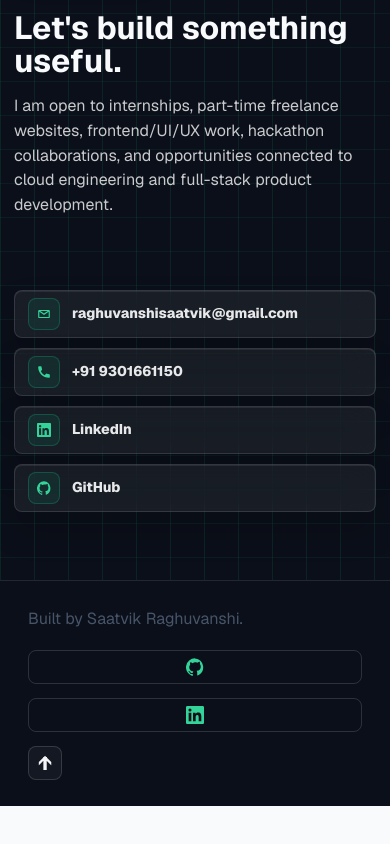
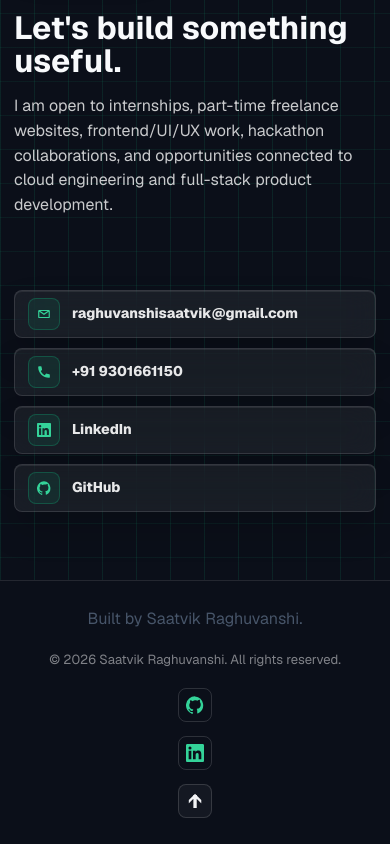
Before and after one commit to saatvikraghuvanshi-lab/Portfolio, a plain HTML site: page index.html in a window 390 px wide. Shown: the part 9256-10100 px from the top of the page. Before the commit the page ends 10062 px from the top, so only its background shows below. Drawn offline with nearby package versions, Linux system fonts and the light colour scheme.

Commit message:
Add footer copyright

```diff
--- a/index.html
+++ b/index.html
@@ -18,7 +18,7 @@
       rel="stylesheet"
       href="https://cdn.jsdelivr.net/gh/devicons/devicon@latest/devicon.min.css"
     />
-    <link rel="stylesheet" href="styles.css?v=8" />
+    <link rel="stylesheet" href="styles.css?v=9" />
   </head>
   <body>
     <header class="site-header">
@@ -468,7 +468,8 @@
     </main>
 
     <footer class="site-footer">
-      <p>Built by Saatvik Raghuvanshi.</p>
+      <p class="footer-credit">Built by Saatvik Raghuvanshi.</p>
+      <p class="footer-copyright">&copy; 2026 Saatvik Raghuvanshi. All rights reserved.</p>
       <div class="footer-actions">
         <a class="social-icon" href="https://github.com/saatvikraghuvanshi-lab" target="_blank" rel="noreferrer" aria-label="GitHub">
           <svg viewBox="0 0 24 24" aria-hidden="true">
@@ -480,7 +481,7 @@
             <path d="M20.45 20.45h-3.56v-5.57c0-1.33-.03-3.04-1.86-3.04-1.86 0-2.14 1.45-2.14 2.95v5.66H9.33V9h3.42v1.56h.05c.48-.9 1.64-1.86 3.37-1.86 3.6 0 4.27 2.37 4.27 5.46v6.29h.01ZM5.32 7.43a2.06 2.06 0 1 1 0-4.12 2.06 2.06 0 0 1 0 4.12Zm1.78 13.02H3.54V9H7.1v11.45ZM22.23 0H1.77C.8 0 0 .77 0 1.72v20.56C0 23.23.8 24 1.77 24h20.46c.98 0 1.77-.77 1.77-1.72V1.72C24 .77 23.2 0 22.23 0Z" />
           </svg>
         </a>
-        <a class="back-to-top" href="#top" aria-label="Back to top">↑</a>
+        <a class="back-to-top" href="#top" aria-label="Back to top">&uarr;</a>
       </div>
     </footer>
 
--- a/styles.css
+++ b/styles.css
@@ -930,9 +930,9 @@ h3 {
 }
 
 .site-footer {
-  display: flex;
+  display: grid;
+  grid-template-columns: 1fr auto 1fr;
   align-items: center;
-  justify-content: space-between;
   gap: 18px;
   padding: 26px 28px;
   color: var(--muted);
@@ -944,6 +944,18 @@ h3 {
   margin: 0;
 }
 
+.footer-credit {
+  justify-self: start;
+}
+
+.footer-copyright {
+  justify-self: center;
+  color: rgba(243, 244, 246, 0.5);
+  font-size: 0.82rem;
+  letter-spacing: 0;
+  text-align: center;
+}
+
 .site-footer a {
   color: #34d399;
   font-weight: 800;
@@ -952,6 +964,7 @@ h3 {
 .footer-actions {
   display: flex;
   align-items: center;
+  justify-self: end;
   gap: 14px;
 }
 
@@ -1116,10 +1129,21 @@ h3 {
   }
 
   .hero-actions,
-  .site-footer,
   .footer-actions {
     align-items: stretch;
     flex-direction: column;
+  }
+
+  .site-footer {
+    grid-template-columns: 1fr;
+    justify-items: center;
+    text-align: center;
+  }
+
+  .footer-credit,
+  .footer-copyright,
+  .footer-actions {
+    justify-self: center;
   }
 
   .button,
```
